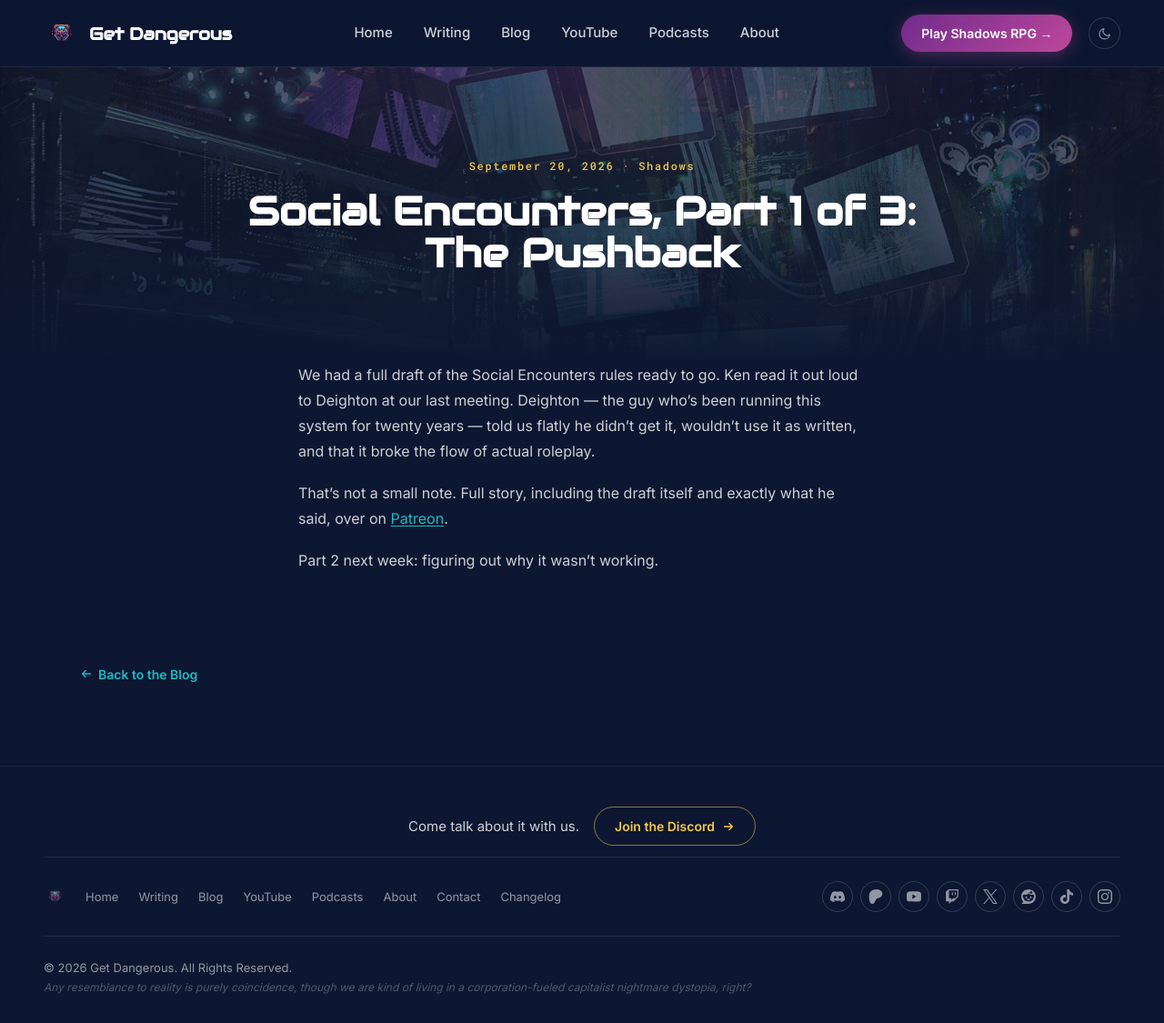
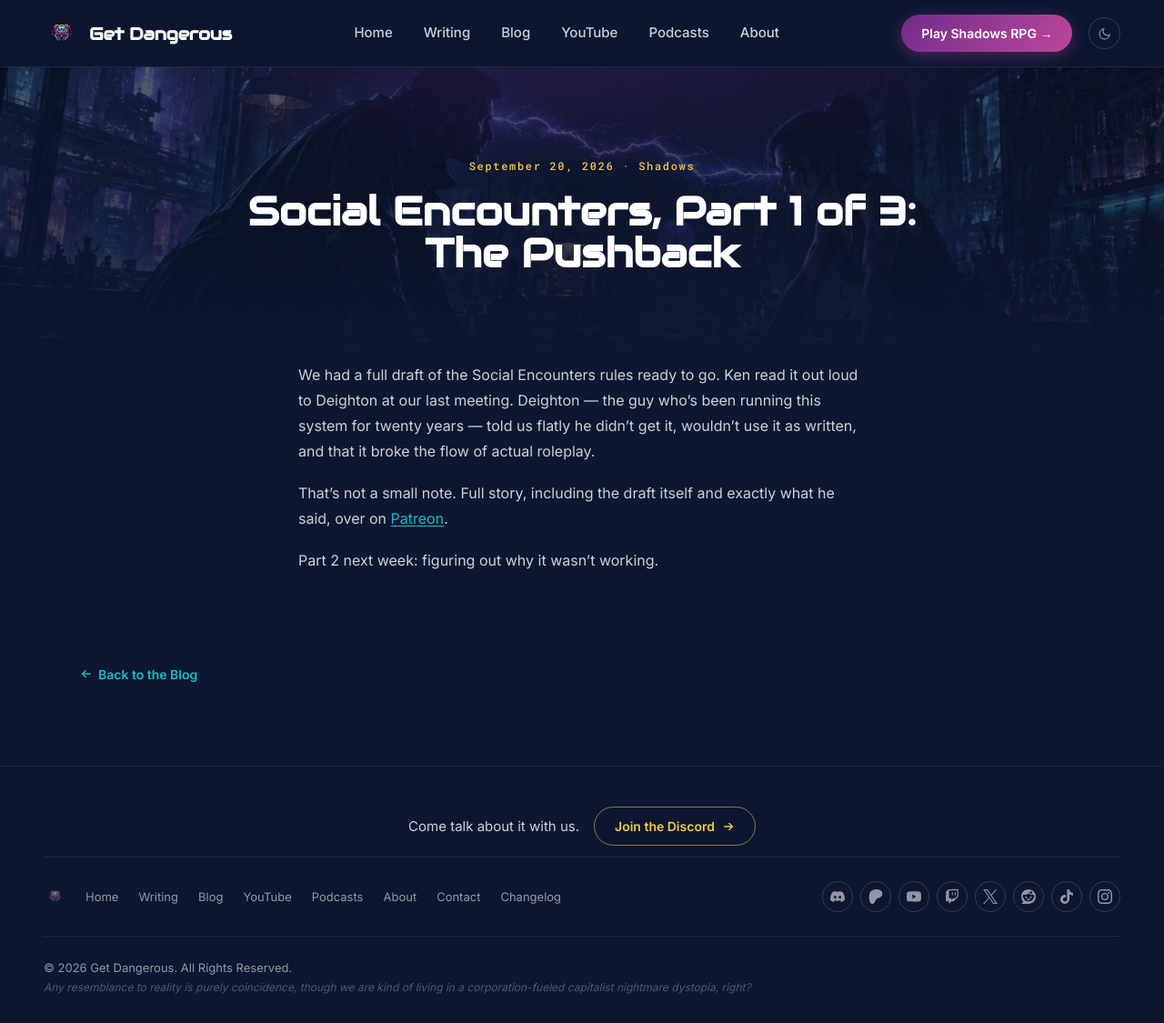
Before and after one commit to kazamuki/GetDangerousGames-Site, a Jekyll site: the page built from _posts/2026-09-20-social-encounters-part-1-the-pushback.md, in a window 1280 px wide and 1125 px high. Shown: the whole window at 91% size. Built offline with Jekyll 4.4.1, drawn with Linux system fonts in a browser that asks for light colours.

Commit message:
Add per-post header images to the first three blog posts (#23)
* Add per-post header images to the first three blog posts

Blog posts previously all shared one generic header image
(_layouts/post.html hardcoded it). Adds a page.image front-matter
override with that as the fallback, then sets a distinct AI-generated
header for the site rebuild, Unseen Court, and Social Encounters Part 1
posts, so each also gets its own og:image for link previews.

Co-Authored-By: Claude Sonnet 5 <noreply@anthropic.com>

* Swap Social Encounters Part 1 header, pre-stage art for Parts 2-3 and MVP post

The wolf-on-a-mountain image for Part 1 read as generic confrontation
rather than "social" - replaced it with a new piece that stages the
actual negotiation this arc is about: two figures across a bar counter
with an arc of energy standing in for the exchange of words.

Also drops in matching header art for Social Encounters Part 2, Part 3,
and the upcoming MVP sit-rep post, generated as one evolving set (the
energy between the two figures shifts from a jagged bolt to a woven
thread to a steady wave across the three parts, mirroring the arc's own
resolution). Those three aren't wired into a post yet since none of
those posts exist in this repo yet - staged here so the image work is
already done whenever each one goes up.

Co-Authored-By: Claude Sonnet 5 <noreply@anthropic.com>

---------

Co-authored-by: Claude Sonnet 5 <noreply@anthropic.com>

```diff
--- a/_layouts/post.html
+++ b/_layouts/post.html
@@ -3,7 +3,7 @@ layout: default
 ---
 <article>
   <header class="page-header post-header">
-    <img class="page-header-bg" src="{{ '/assets/images/blog-header.jpg' | relative_url }}" alt="">
+    <img class="page-header-bg" src="{{ page.image | default: '/assets/images/blog-header.jpg' | relative_url }}" alt="">
     <div class="page-header-overlay"></div>
 
     <span class="eyebrow" style="color: var(--signal-gold);">
--- a/_posts/2026-09-20-social-encounters-part-1-the-pushback.md
+++ b/_posts/2026-09-20-social-encounters-part-1-the-pushback.md
@@ -2,6 +2,7 @@
 title: "Social Encounters, Part 1 of 3: The Pushback"
 date: 2026-09-20
 tags: [Shadows]
+image: /assets/images/blog/social-encounters-part1-header.jpg
 excerpt: "We had a full draft of the Social Encounters rules ready to go. Ken read it out loud to Deighton at our last meeting. Deighton — the guy who's been running this system for twenty years — told us flatly he didn't get it, wouldn't use it as written, and that it broke the flow of actual roleplay. Full story on Patreon."
 ---
 
```
Also changed, not shown: _posts/2026-09-06-the-site-got-a-full-rebuild.md (+1 -0 lines), _posts/2026-09-12-the-unseen-court.md (+1 -0 lines), assets/images/blog/mvp-sitrep-header.jpg (added), assets/images/blog/site-rebuild-header.jpg (added), assets/images/blog/social-encounters-part1-header.jpg (added), assets/images/blog/social-encounters-part2-header.jpg (added), assets/images/blog/social-encounters-part3-header.jpg (added), assets/images/blog/unseen-court-header.jpg (added).
